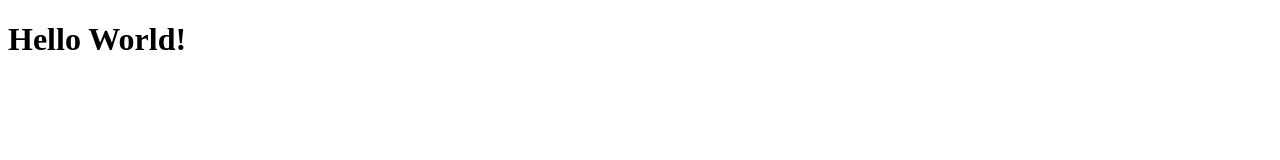
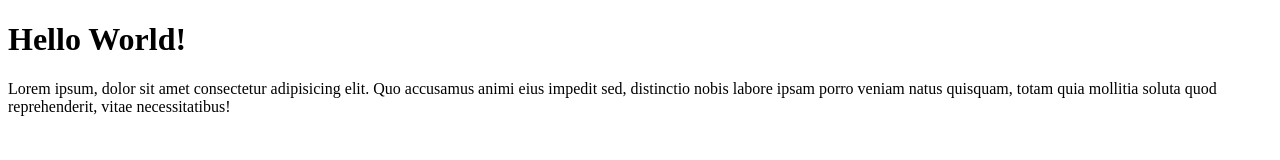
Before and after one commit to dhy519/Dhyon-git-test, a plain HTML site: page index.html in a window 1280 px wide. Drawn offline with Linux system fonts and the light colour scheme.

Commit message:
Menambahkan paragraf pada index.html

```diff
--- a/index.html
+++ b/index.html
@@ -8,5 +8,6 @@
 </head>
 <body>
     <h1>Hello World!</h1>
+    <p>Lorem ipsum, dolor sit amet consectetur adipisicing elit. Quo accusamus animi eius impedit sed, distinctio nobis labore ipsam porro veniam natus quisquam, totam quia mollitia soluta quod reprehenderit, vitae necessitatibus!</p>
 </body>
 </html>
```
